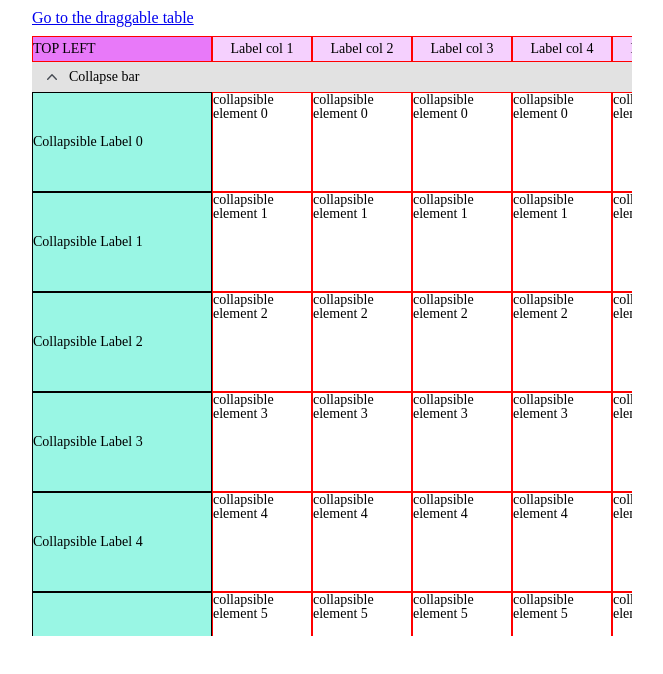
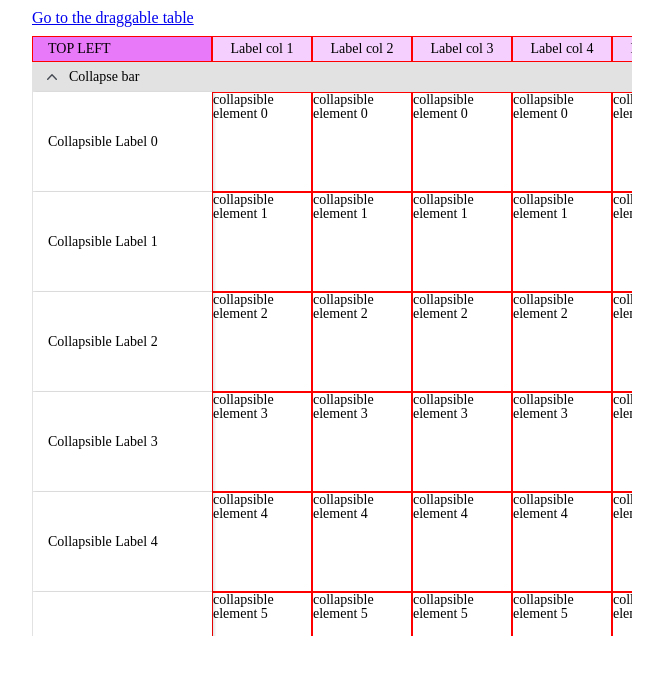
Before and after one commit to taishikato/simple-dnd-example-2, a React (Vite) app: page /collapse in a window 1280 px wide. Shown: the top 674 px of the page, without its empty margins (308-971 px from the left). Built offline with nearby package versions, Linux system fonts and the light colour scheme.

Commit message:
update some CSSs

```diff
--- a/src/BlairTable/Bottom/Bottom.tsx
+++ b/src/BlairTable/Bottom/Bottom.tsx
@@ -11,13 +11,6 @@ import CollapseArrow from "../assets/CollapseArrow.svg";
 const Bottom = () => {
   const handleCollapse = (e: React.MouseEvent<HTMLDivElement, MouseEvent>) => {
     e.preventDefault();
-
-    // const targets = document.getElementsByClassName(
-    //   "collapsible"
-    // )[0] as HTMLElement;
-
-    // targets.style.height = "0";
-    // targets.style.overflow = "hidden";
 
     const targets = document.getElementsByClassName(
       "collapsible"
@@ -41,8 +34,6 @@ const Bottom = () => {
     // Left
     Array.from(targets).forEach((e) => {
       e.classList.add("collapse-close");
-      // e.style.height = "0";
-      // e.style.overflow = "hidden";
     });
 
     // Right
@@ -52,8 +43,6 @@ const Bottom = () => {
 
     Array.from(containers).forEach((c) => {
       c.classList.add("collapse-close");
-      // c.style.height = "0";
-      // c.style.overflow = "hidden";
     });
   };
 
@@ -98,9 +87,12 @@ const Bottom = () => {
               className={cx([
                 css({
                   height: 100,
-                  border: "1px solid black", // TODO
-                  backgroundColor: "rgb(153 246 228)", // TODO
+                  borderLeft: "1px solid #e2e2e2",
+                  borderBottom: "1px solid #e2e2e2",
+                  backgroundColor: "#ffffff",
+                  boxShadow: "3px 0px 2px rgba(0, 0, 0, 0.1)",
                   boxSizing: "border-box",
+                  padding: "0 15px",
                   display: "flex",
                   alignItems: "center",
                   transition: "height 200ms",
@@ -117,9 +109,12 @@ const Bottom = () => {
             key={i}
             className={css({
               height: row.height,
-              border: "1px solid black", // TODO
-              backgroundColor: "rgb(153 246 228)", // TODO
+              borderLeft: "1px solid #e2e2e2",
+              borderBottom: "1px solid #e2e2e2",
+              backgroundColor: "#ffffff",
+              boxShadow: "3px 0px 2px rgba(0, 0, 0, 0.1)",
               boxSizing: "border-box",
+              padding: "0 15px",
               display: "flex",
               alignItems: "center",
               transition: "height 200ms",
--- a/src/BlairTable/Top/Top.tsx
+++ b/src/BlairTable/Top/Top.tsx
@@ -32,7 +32,7 @@ const Top = () => {
             zIndex: baseZIndex,
             backgroundColor: "rgb(232 121 249)", // TODO
             boxSizing: "border-box",
-            padding: "5px 0",
+            padding: "5px 15px",
             border: "1px solid red",
           })}
         >
```
